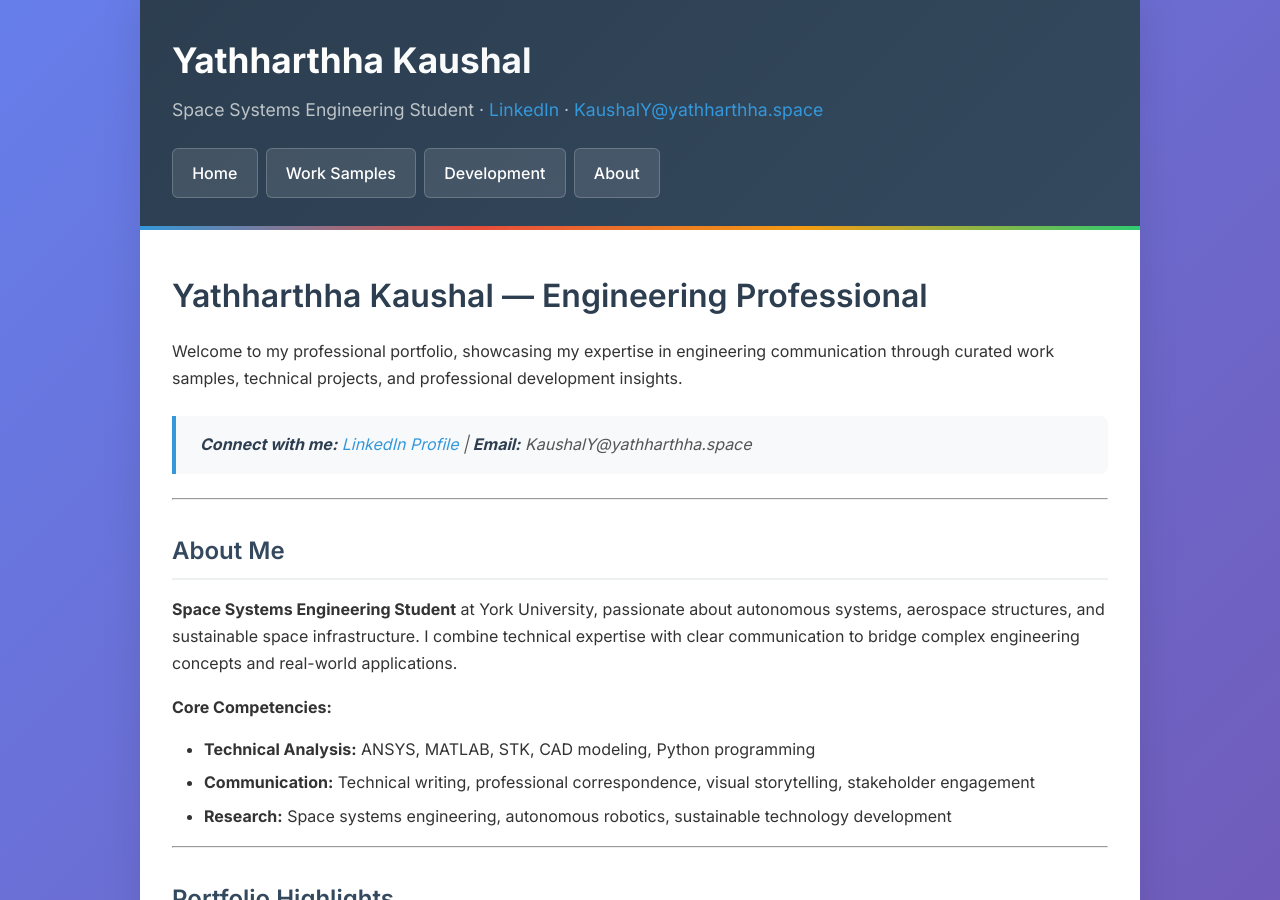
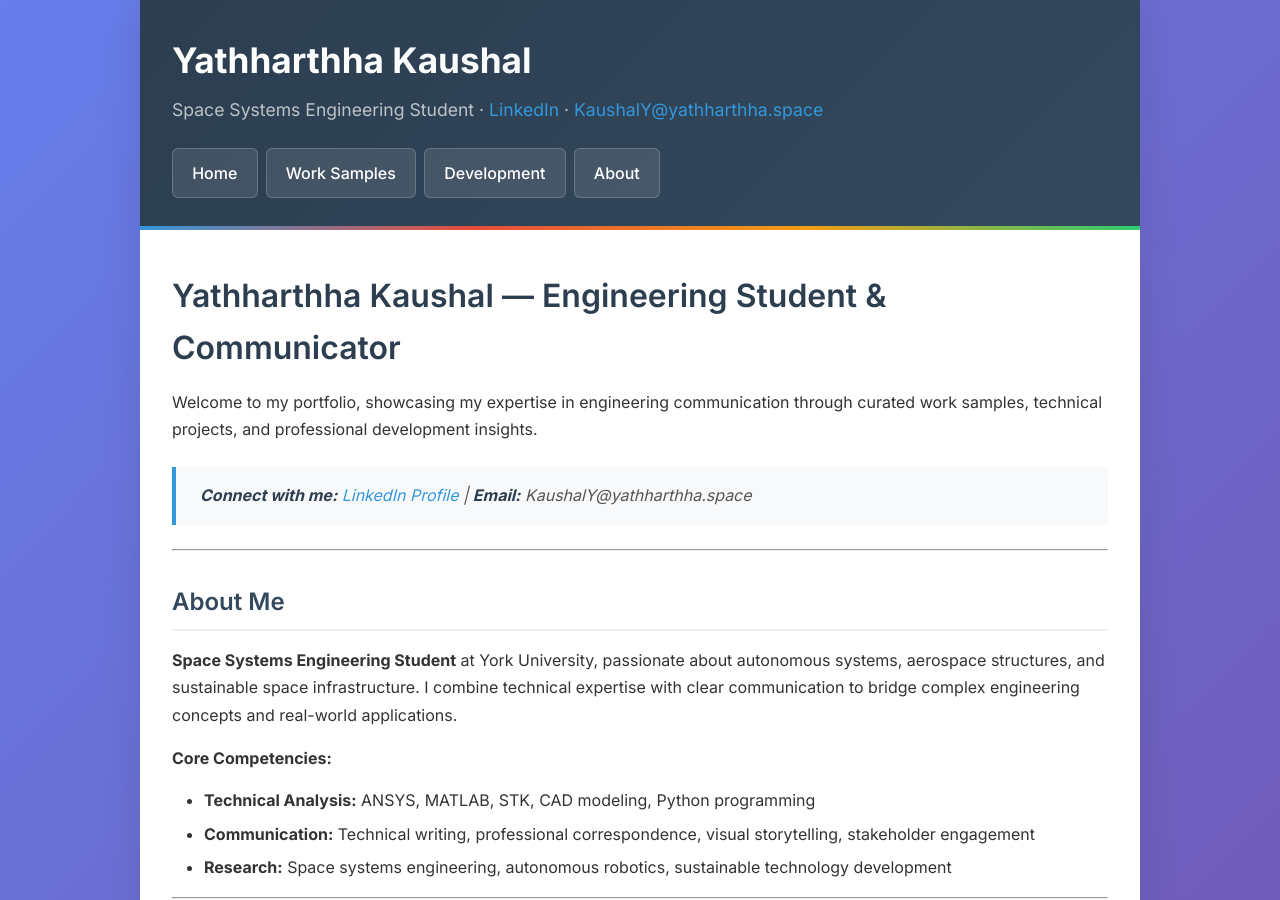
Before and after one commit to YK12321/Engineering-Portfolio, a Jekyll site: the page built from index.html, in a window 1280 px wide and 900 px high. Built offline with Jekyll 4.4.1, drawn with Linux system fonts in a browser that asks for light colours.

Commit message:
Update title to reflect student status and avoid P.Eng. confusion
- Change 'Engineering Professional' to 'Engineering Student & Communicator'
- Maintain accuracy since P.Eng. is a protected title in Canada
- Preserve professional presentation while being honest about current status
- Keep focus on communication expertise and technical skills

```diff
--- a/index.html
+++ b/index.html
@@ -3,9 +3,9 @@ layout: default
 title: Home
 ---
 
-<h1>Yathharthha Kaushal — Engineering Professional</h1>
+<h1>Yathharthha Kaushal — Engineering Student & Communicator</h1>
 
-<p>Welcome to my professional portfolio, showcasing my expertise in engineering communication through curated work samples, technical projects, and professional development insights.</p>
+<p>Welcome to my portfolio, showcasing my expertise in engineering communication through curated work samples, technical projects, and professional development insights.</p>
 
 <blockquote>
   <strong>Connect with me:</strong> <a href="{{ site.linkedin_url }}" target="_blank" rel="noopener">LinkedIn Profile</a> | <strong>Email:</strong> {{ site.email }}
```
